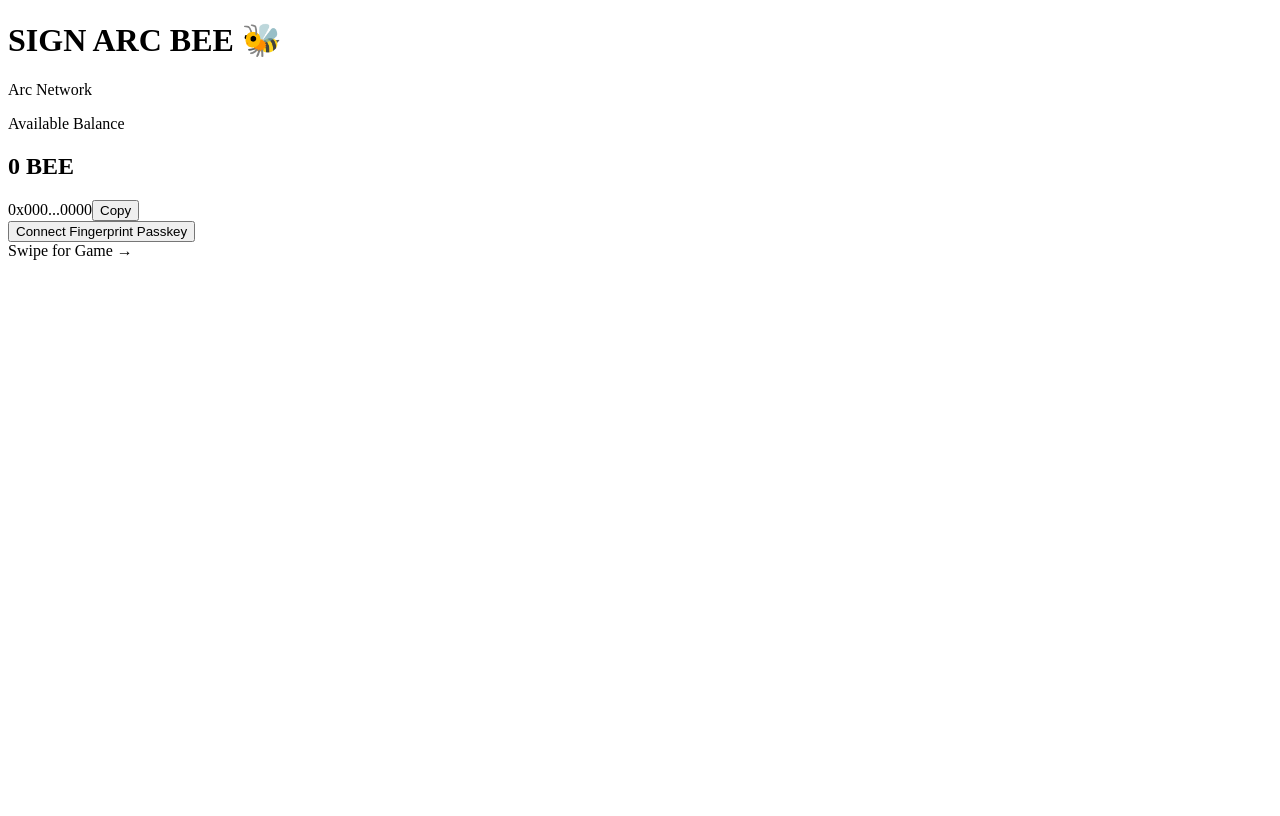
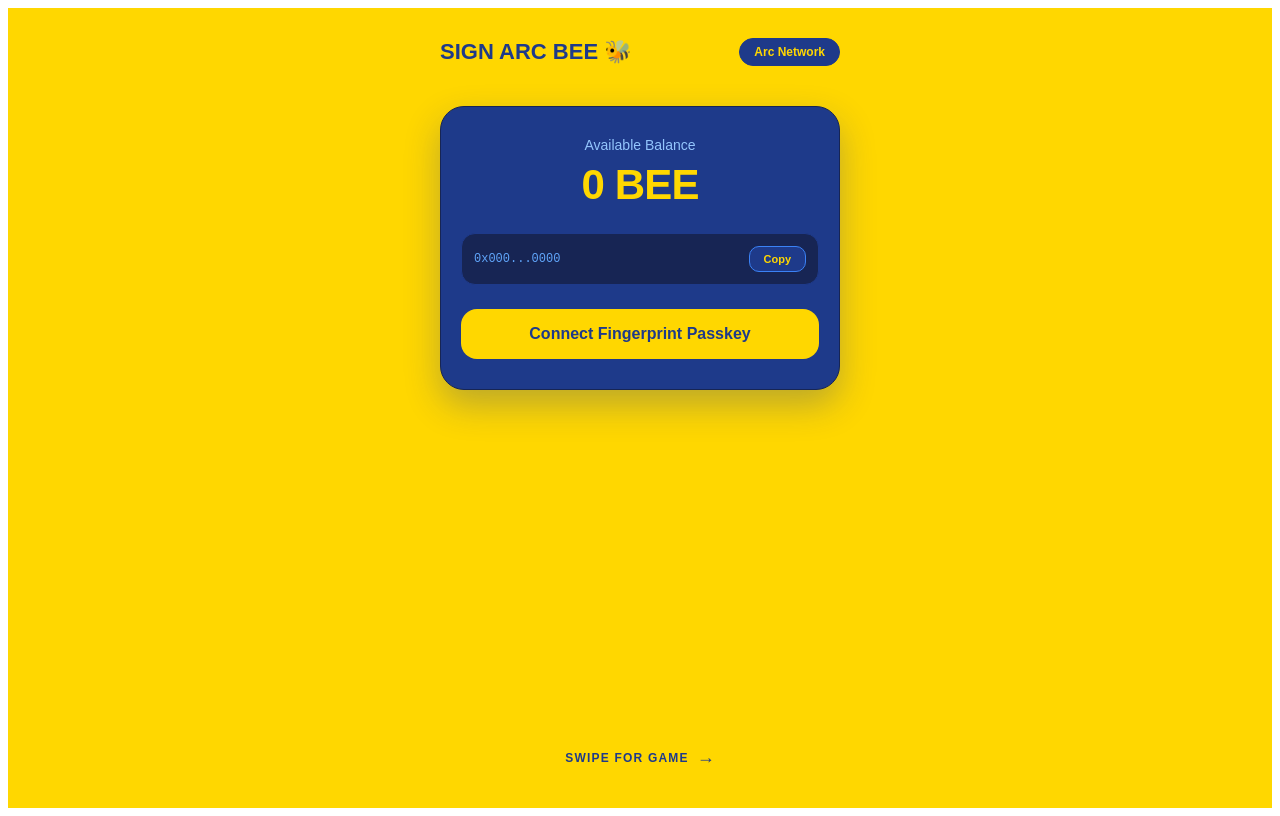
Before and after one commit to AMRISHKUMARDWIVEDI08/sign-arc-bee, a Next.js app: page / in a window 1280 px wide. Built offline with nearby package versions, Linux system fonts and the light colour scheme.

Commit message:
Update page.js

```diff
--- a/app/page.js
+++ b/app/page.js
@@ -1,49 +1,44 @@
 "use client";
 import { useState } from "react";
-import { motion } from "framer-motion";
 
 export default function Home() {
   const [balance, setBalance] = useState("0 BEE");
   const [address, setAddress] = useState("0x000...0000");
 
   return (
-    <div className="min-h-screen bg-[#121212] text-white flex flex-col items-center justify-between p-6 font-sans select-none overflow-hidden">
-      {/* Top Bar (App Name) */}
-      <div className="w-full flex justify-between items-center py-4">
-        <h1 className="text-xl font-bold tracking-wider text-[#FFD700]">SIGN ARC BEE 🐝</h1>
-        <span className="bg-[#1E1E1E] text-xs px-3 py-1 rounded-full text-gray-400 border border-gray-800">Arc Network</span>
+    <div style={{ minHeight: "100vh", backgroundColor: "#FFD700", color: "#1E3A8A", display: "flex", flexDirection: "column", alignItems: "center", padding: "20px", boxSizing: "border-box", fontFamily: "sans-serif" }}>
+
+      {/* Top Bar */}
+      <div style={{ width: "100%", maxWidth: "400px", display: "flex", justifyContent: "space-between", alignItems: "center", marginTop: "10px" }}>
+        <h1 style={{ fontSize: "22px", fontWeight: "bold", color: "#1E3A8A", margin: 0 }}>SIGN ARC BEE 🐝</h1>
+        <span style={{ backgroundColor: "#1E3A8A", fontSize: "12px", padding: "6px 14px", borderRadius: "20px", color: "#FFD700", border: "1px solid #1E3A8A", fontWeight: "600" }}>Arc Network</span>
       </div>
 
-      {/* Main Dashboard Box */}
-      <div className="w-full max-w-md bg-[#1C1C1C] rounded-2xl p-6 border border-gray-800 shadow-2xl flex-1 flex flex-col justify-center my-4">
-        <p className="text-gray-400 text-sm mb-1 text-center">Available Balance</p>
-        <h2 className="text-4xl font-extrabold text-[#FFD700] text-center mb-6 tracking-tight">{balance}</h2>
+      {/* Main Dashboard Box (Now Beautiful Royal Blue) */}
+      <div style={{ width: "100%", maxWidth: "400px", backgroundColor: "#1E3A8A", borderRadius: "24px", padding: "30px 20px", border: "1px solid #172554", display: "flex", flexDirection: "column", alignItems: "center", justifyContent: "center", marginTop: "40px", boxSizing: "border-box", boxShadow: "0px 15px 35px rgba(30,58,138,0.3)" }}>
+        <p style={{ color: "#93C5FD", fontSize: "14px", margin: "0 0 8px 0" }}>Available Balance</p>
+        <h2 style={{ fontSize: "42px", fontWeight: "800", color: "#FFD700", margin: "0 0 24px 0", letterSpacing: "-0.02em" }}>{balance}</h2>
 
         {/* Copy Address Row */}
-        <div className="bg-[#121212] rounded-xl p-3 flex justify-between items-center mb-6 border border-gray-800">
-          <span className="text-xs text-gray-500 font-mono tracking-wider">{address}</span>
-          <button className="text-xs text-[#FFD700] bg-[#1C1C1C] px-3 py-1 rounded-lg border border-gray-700 font-medium active:scale-95 transition-transform">Copy</button>
+        <div style={{ width: "100%", backgroundColor: "#172554", borderRadius: "14px", padding: "12px", display: "flex", justifyContent: "space-between", alignItems: "center", marginBottom: "24px", border: "1px solid #1e3a8a", boxSizing: "border-box" }}>
+          <span style={{ fontSize: "12px", color: "#60A5FA", fontFamily: "monospace" }}>{address}</span>
+          <button style={{ fontSize: "11px", color: "#FFD700", backgroundColor: "#1E3A8A", padding: "6px 14px", borderRadius: "10px", border: "1px solid #3b82f6", fontWeight: "600" }}>Copy</button>
         </div>
 
         {/* Action Button */}
-        <button className="w-full bg-[#FFD700] text-black font-bold py-4 rounded-xl shadow-lg shadow-yellow-500/10 hover:bg-[#FFE44D] active:scale-[0.98] transition-transform text-center tracking-wide">
+        <button style={{ width: "100%", backgroundColor: "#FFD700", color: "#1E3A8A", fontWeight: "bold", padding: "16px", borderRadius: "16px", border: "none", fontSize: "16px", cursor: "pointer", fontWeight: "700" }}>
           Connect Fingerprint Passkey
         </button>
       </div>
 
       {/* Bottom Swipe Indicator */}
-      <div className="w-full max-w-md flex justify-end items-center py-4 border-t border-gray-900">
-        <div className="flex items-center gap-2">
-          <span className="text-xs tracking-widest text-gray-500 font-bold uppercase">Swipe for Game </span>
-          <motion.span
-            animate={{ x: [0, 5, 0] }}
-            transition={{ repeat: Infinity, duration: 1.2 }}
-            className="text-[#FFD700] text-lg font-bold"
-          >
-            →
-          </motion.span>
+      <div style={{ width: "100%", maxWidth: "400px", display: "flex", justifyContent: "center", alignItems: "center", marginTop: "auto", paddingBottom: "20px" }}>
+        <div style={{ display: "flex", alignItems: "center", gap: "8px" }}>
+          <span style={{ fontSize: "12px", color: "#1E3A8A", fontWeight: "bold", letterSpacing: "0.1em" }}>SWIPE FOR GAME</span>
+          <span style={{ color: "#1E3A8A", fontSize: "18px", fontWeight: "bold" }}>→</span>
         </div>
       </div>
+
     </div>
   );
-    }
+                }
```
